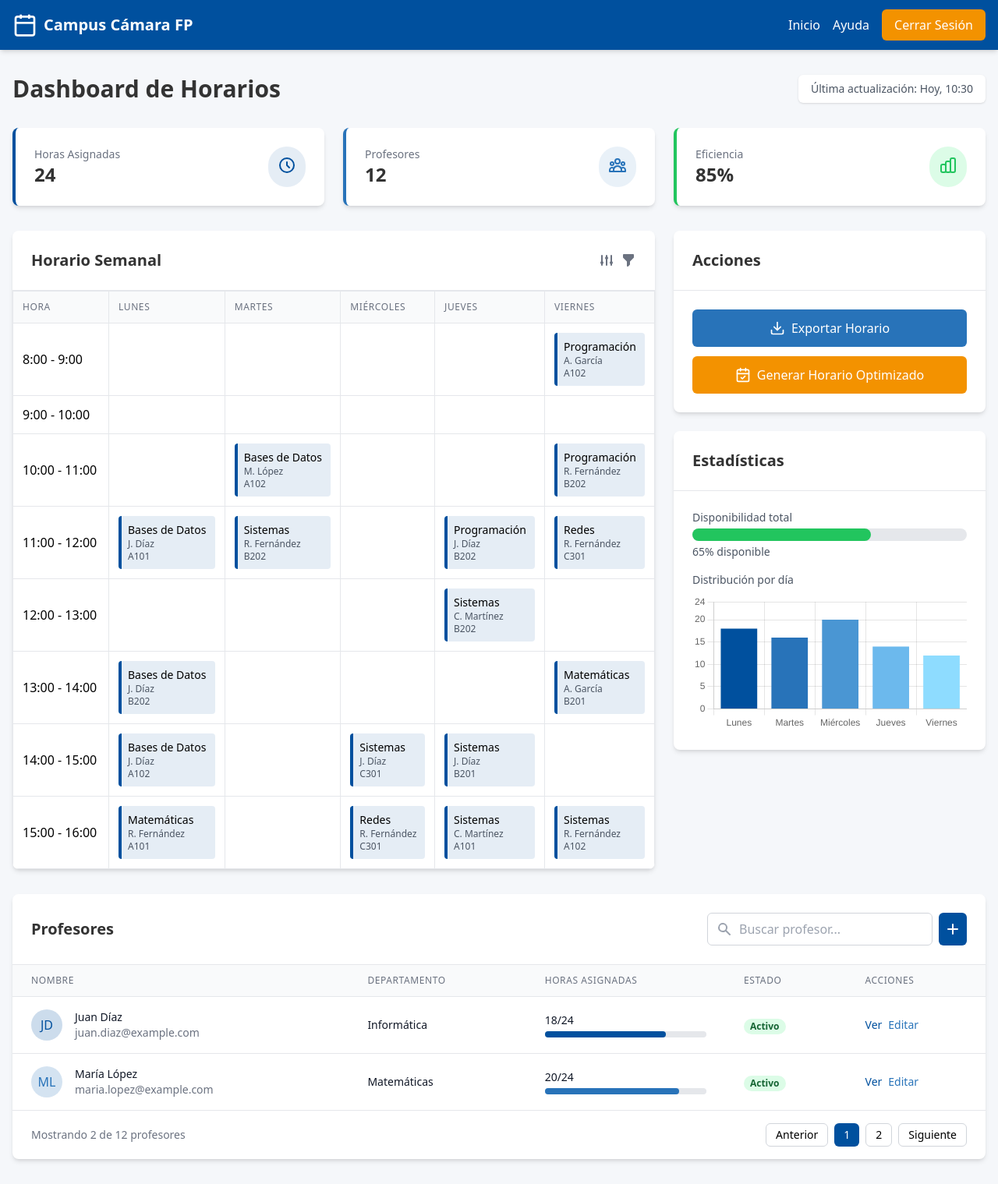
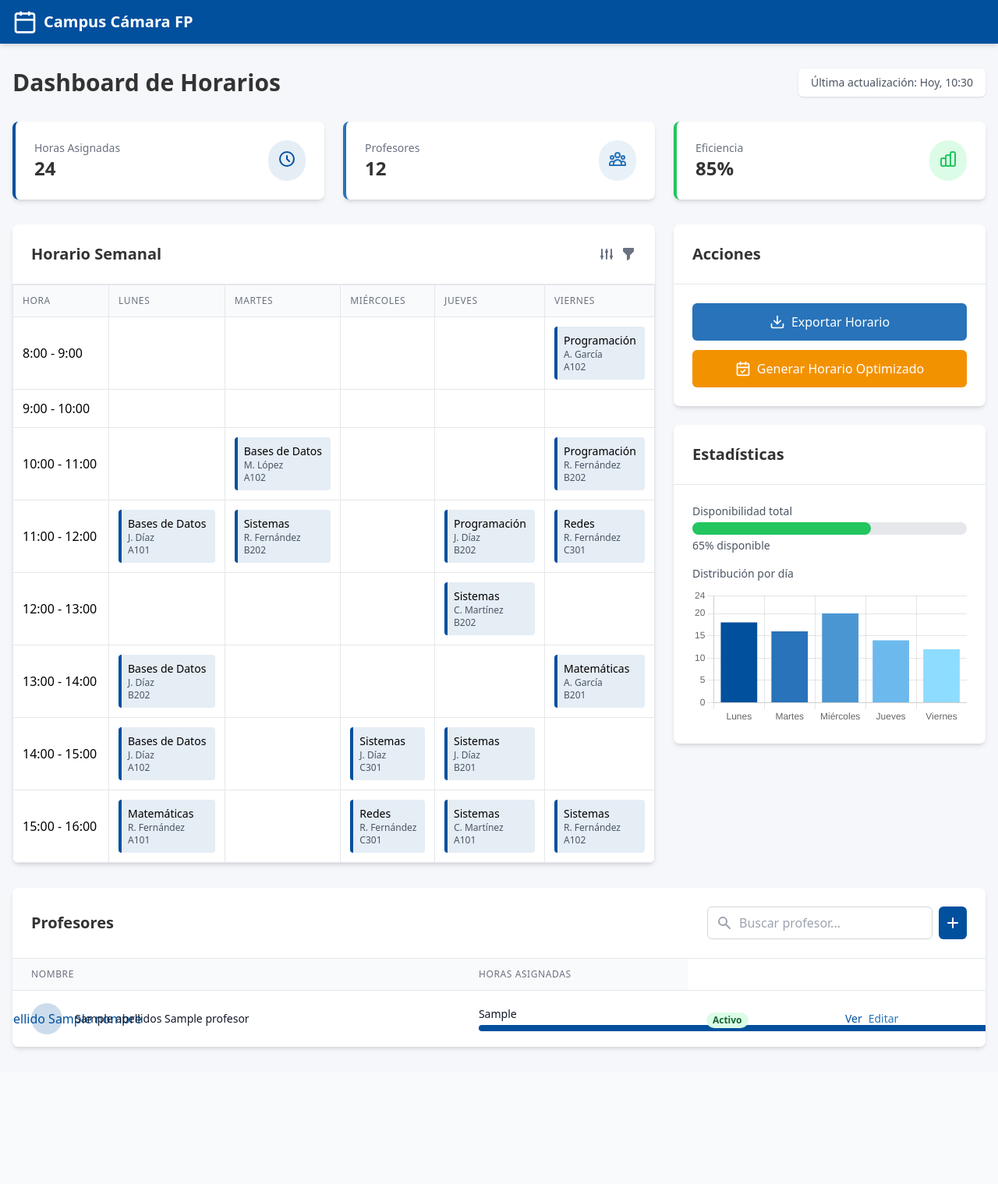
Before and after one commit to PabSdev/Proyecto_Horario, a Flask app: template templates/dashboard.html in a window 1280 px wide. Shown: the whole page at 78% size. After the commit the page ends 1347 px from the top, so only its background shows below. Run offline with Flask 3, Linux system fonts and the light colour scheme; the template is opened without the code that fills it: most values are stand-ins (such as "Sample title", 1, 10 or a date in 2020); some libraries are stand-ins or nearby versions.

Commit message:
form terminado

```diff
--- a/app.py
+++ b/app.py
@@ -21,7 +21,9 @@ def form():
 
 @app.route('/Dashboard')
 def dashboard():
-    return render_template('dashboard.html')
+    profesores = db.get_data()  # Obtiene los datos de la BD
+    return render_template('dashboard.html', profesores=profesores)
+
 
 
 # Ruta para manejar el formulario
--- a/templates/dashboard.html
+++ b/templates/dashboard.html
@@ -2,8 +2,8 @@
 <html lang="es">
 
 <head>
-  <meta charset="UTF-8" />
-  <meta name="viewport" content="width=device-width, initial-scale=1.0" />
+    <meta charset="UTF-8"/>
+    <meta name="viewport" content="width=device-width, initial-scale=1.0"/>
     <title>Dashboard de Horarios</title>
     <script src="https://cdn.tailwindcss.com"></script>
     <script src="https://cdnjs.cloudflare.com/ajax/libs/Chart.js/3.9.1/chart.min.js"></script>
@@ -14,21 +14,15 @@
 <nav class="bg-primary text-white shadow-md">
     <div class="container mx-auto px-4 py-3 flex justify-between items-center">
         <div class="flex items-center space-x-2">
-        <svg xmlns="http://www.w3.org/2000/svg" class="h-8 w-8" viewBox="0 0 24 24" fill="none" stroke="currentColor"
+            <svg xmlns="http://www.w3.org/2000/svg" class="h-8 w-8" viewBox="0 0 24 24" fill="none"
+                 stroke="currentColor"
                  stroke-width="2">
                 <rect x="3" y="4" width="18" height="18" rx="2" ry="2"></rect>
                 <line x1="16" y1="2" x2="16" y2="6"></line>
                 <line x1="8" y1="2" x2="8" y2="6"></line>
                 <line x1="3" y1="10" x2="21" y2="10"></line>
             </svg>
-        <span class="font-bold text-xl">Campus Cámara FP</span>
-      </div>
-      <div class="flex items-center space-x-4">
-        <a href="/" class="hover:text-accent transition-colors">Inicio</a>
-        <a href="#" class="hover:text-accent transition-colors">Ayuda</a>
-        <button class="bg-accent hover:bg-[#e08700] px-4 py-2 rounded-md transition-colors">
-          Cerrar Sesión
-        </button>
+            <span class="font-bold text-xl center">Campus Cámara FP</span>
         </div>
     </div>
 </nav>
@@ -53,7 +47,7 @@
                     <svg xmlns="http://www.w3.org/2000/svg" class="h-6 w-6 text-primary" fill="none" viewBox="0 0 24 24"
                          stroke="currentColor">
                         <path stroke-linecap="round" stroke-linejoin="round" stroke-width="2"
-                d="M12 8v4l3 3m6-3a9 9 0 11-18 0 9 9 0 0118 0z" />
+                              d="M12 8v4l3 3m6-3a9 9 0 11-18 0 9 9 0 0118 0z"/>
                     </svg>
                 </div>
             </div>
@@ -66,10 +60,11 @@
                     <p class="text-2xl font-bold text-dark">12</p>
                 </div>
                 <div class="bg-secondary/10 p-3 rounded-full">
-            <svg xmlns="http://www.w3.org/2000/svg" class="h-6 w-6 text-secondary" fill="none" viewBox="0 0 24 24"
+                    <svg xmlns="http://www.w3.org/2000/svg" class="h-6 w-6 text-secondary" fill="none"
+                         viewBox="0 0 24 24"
                          stroke="currentColor">
                         <path stroke-linecap="round" stroke-linejoin="round" stroke-width="2"
-                d="M17 20h5v-2a3 3 0 00-5.356-1.857M17 20H7m10 0v-2c0-.656-.126-1.283-.356-1.857M7 20H2v-2a3 3 0 015.356-1.857M7 20v-2c0-.656.126-1.283.356-1.857m0 0a5.002 5.002 0 019.288 0M15 7a3 3 0 11-6 0 3 3 0 016 0zm6 3a2 2 0 11-4 0 2 2 0 014 0zM7 10a2 2 0 11-4 0 2 2 0 014 0z" />
+                              d="M17 20h5v-2a3 3 0 00-5.356-1.857M17 20H7m10 0v-2c0-.656-.126-1.283-.356-1.857M7 20H2v-2a3 3 0 015.356-1.857M7 20v-2c0-.656.126-1.283.356-1.857m0 0a5.002 5.002 0 019.288 0M15 7a3 3 0 11-6 0 3 3 0 016 0zm6 3a2 2 0 11-4 0 2 2 0 014 0zM7 10a2 2 0 11-4 0 2 2 0 014 0z"/>
                     </svg>
                 </div>
             </div>
@@ -82,10 +77,11 @@
                     <p class="text-2xl font-bold text-dark">85%</p>
                 </div>
                 <div class="bg-green-100 p-3 rounded-full">
-            <svg xmlns="http://www.w3.org/2000/svg" class="h-6 w-6 text-green-500" fill="none" viewBox="0 0 24 24"
+                    <svg xmlns="http://www.w3.org/2000/svg" class="h-6 w-6 text-green-500" fill="none"
+                         viewBox="0 0 24 24"
                          stroke="currentColor">
                         <path stroke-linecap="round" stroke-linejoin="round" stroke-width="2"
-                d="M9 19v-6a2 2 0 00-2-2H5a2 2 0 00-2 2v6a2 2 0 002 2h2a2 2 0 002-2zm0 0V9a2 2 0 012-2h2a2 2 0 012 2v10m-6 0a2 2 0 002 2h2a2 2 0 002-2m0 0V5a2 2 0 012-2h2a2 2 0 012 2v14a2 2 0 01-2 2h-2a2 2 0 01-2-2z" />
+                              d="M9 19v-6a2 2 0 00-2-2H5a2 2 0 00-2 2v6a2 2 0 002 2h2a2 2 0 002-2zm0 0V9a2 2 0 012-2h2a2 2 0 012 2v10m-6 0a2 2 0 002 2h2a2 2 0 002-2m0 0V5a2 2 0 012-2h2a2 2 0 012 2v14a2 2 0 01-2 2h-2a2 2 0 01-2-2z"/>
                     </svg>
                 </div>
             </div>
@@ -100,16 +96,18 @@
                     <h2 class="text-xl font-semibold text-dark">Horario Semanal</h2>
                     <div class="flex space-x-2">
                         <button class="text-gray-500 hover:text-primary transition-colors">
-                <svg xmlns="http://www.w3.org/2000/svg" class="h-5 w-5" viewBox="0 0 20 20" fill="currentColor">
+                            <svg xmlns="http://www.w3.org/2000/svg" class="h-5 w-5" viewBox="0 0 20 20"
+                                 fill="currentColor">
                                 <path
-                    d="M5 4a1 1 0 00-2 0v7.268a2 2 0 000 3.464V16a1 1 0 102 0v-1.268a2 2 0 000-3.464V4zM11 4a1 1 0 10-2 0v1.268a2 2 0 000 3.464V16a1 1 0 102 0V8.732a2 2 0 000-3.464V4zM16 3a1 1 0 011 1v7.268a2 2 0 010 3.464V16a1 1 0 11-2 0v-1.268a2 2 0 010-3.464V4a1 1 0 011-1z" />
+                                        d="M5 4a1 1 0 00-2 0v7.268a2 2 0 000 3.464V16a1 1 0 102 0v-1.268a2 2 0 000-3.464V4zM11 4a1 1 0 10-2 0v1.268a2 2 0 000 3.464V16a1 1 0 102 0V8.732a2 2 0 000-3.464V4zM16 3a1 1 0 011 1v7.268a2 2 0 010 3.464V16a1 1 0 11-2 0v-1.268a2 2 0 010-3.464V4a1 1 0 011-1z"/>
                             </svg>
                         </button>
                         <button class="text-gray-500 hover:text-primary transition-colors">
-                <svg xmlns="http://www.w3.org/2000/svg" class="h-5 w-5" viewBox="0 0 20 20" fill="currentColor">
+                            <svg xmlns="http://www.w3.org/2000/svg" class="h-5 w-5" viewBox="0 0 20 20"
+                                 fill="currentColor">
                                 <path fill-rule="evenodd"
                                       d="M3 3a1 1 0 011-1h12a1 1 0 011 1v3a1 1 0 01-.293.707L12 11.414V15a1 1 0 01-.293.707l-2 2A1 1 0 018 17v-5.586L3.293 6.707A1 1 0 013 6V3z"
-                    clip-rule="evenodd" />
+                                      clip-rule="evenodd"/>
                             </svg>
                         </button>
                     </div>
@@ -196,7 +194,8 @@
                     <div>
                         <p class="text-sm text-gray-600 mb-1">Disponibilidad total</p>
                         <div class="w-full bg-gray-200 rounded-full h-4">
-                <div id="disponibilidad-barra" class="bg-green-500 h-4 rounded-full" style="width: 65%"></div>
+                            <div id="disponibilidad-barra" class="bg-green-500 h-4 rounded-full"
+                                 style="width: 65%"></div>
                         </div>
                         <p class="text-sm text-gray-600 mt-1">
                             <span id="disponibilidad-porcentaje">65</span>% disponible
@@ -220,20 +219,21 @@
                 <div class="flex space-x-2">
                     <div class="relative">
                         <input type="text" placeholder="Buscar profesor..."
-                class="pl-10 pr-4 py-2 border border-gray-300 rounded-md focus:outline-none focus:ring-2 focus:ring-primary/25 focus:border-primary" />
+                               class="pl-10 pr-4 py-2 border border-gray-300 rounded-md focus:outline-none focus:ring-2 focus:ring-primary/25 focus:border-primary"/>
                         <svg xmlns="http://www.w3.org/2000/svg"
-                class="h-5 w-5 text-gray-400 absolute left-3 top-1/2 transform -translate-y-1/2" viewBox="0 0 20 20"
+                             class="h-5 w-5 text-gray-400 absolute left-3 top-1/2 transform -translate-y-1/2"
+                             viewBox="0 0 20 20"
                              fill="currentColor">
                             <path fill-rule="evenodd"
                                   d="M8 4a4 4 0 100 8 4 4 0 000-8zM2 8a6 6 0 1110.89 3.476l4.817 4.817a1 1 0 01-1.414 1.414l-4.816-4.816A6 6 0 012 8z"
-                  clip-rule="evenodd" />
+                                  clip-rule="evenodd"/>
                         </svg>
                     </div>
                     <button class="bg-primary text-white p-2 rounded-md hover:bg-primary/90 transition-colors">
                         <svg xmlns="http://www.w3.org/2000/svg" class="h-5 w-5" viewBox="0 0 20 20" fill="currentColor">
                             <path fill-rule="evenodd"
                                   d="M10 3a1 1 0 011 1v5h5a1 1 0 110 2h-5v5a1 1 0 11-2 0v-5H4a1 1 0 110-2h5V4a1 1 0 011-1z"
-                  clip-rule="evenodd" />
+                                  clip-rule="evenodd"/>
                         </svg>
                     </button>
                 </div>
@@ -243,47 +243,39 @@
             <table class="min-w-full divide-y divide-gray-200">
                 <thead class="bg-gray-50">
                 <tr>
-              <th scope="col" class="px-6 py-3 text-left text-xs font-medium text-gray-500 uppercase tracking-wider">
+                    <th scope="col"
+                        class="px-6 py-3 text-left text-xs font-medium text-gray-500 uppercase tracking-wider">
                         Nombre
                     </th>
-              <th scope="col" class="px-6 py-3 text-left text-xs font-medium text-gray-500 uppercase tracking-wider">
-                Departamento
-              </th>
-              <th scope="col" class="px-6 py-3 text-left text-xs font-medium text-gray-500 uppercase tracking-wider">
+                    <th scope="col"
+                        class="px-6 py-3 text-left text-xs font-medium text-gray-500 uppercase tracking-wider">
                         Horas Asignadas
-              </th>
-              <th scope="col" class="px-6 py-3 text-left text-xs font-medium text-gray-500 uppercase tracking-wider">
-                Estado
-              </th>
-              <th scope="col" class="px-6 py-3 text-left text-xs font-medium text-gray-500 uppercase tracking-wider">
-                Acciones
                     </th>
                 </tr>
                 </thead>
                 <tbody class="bg-white divide-y divide-gray-200">
+                {% for profesor in profesores %}
                     <tr>
                         <td class="px-6 py-4 whitespace-nowrap">
                             <div class="flex items-center">
                                 <div class="flex-shrink-0 h-10 w-10 bg-primary/20 rounded-full flex items-center justify-center">
-                    <span class="text-primary font-medium">JD</span>
+                            <span class="text-primary font-medium">
+                                {{ profesor.apellidos[0] if profesor.apellidos else '' }}
+                                {{ profesor.nombre[0] if profesor.nombre else '' }}
+                            </span>
                                 </div>
                                 <div class="ml-4">
                                     <div class="text-sm font-medium text-gray-900">
-                      Juan Díaz
-                    </div>
-                    <div class="text-sm text-gray-500">
-                      juan.diaz@example.com
+                                        {{ profesor.apellidos }} {{ profesor.nombre }}
                                     </div>
                                 </div>
                             </div>
                         </td>
                         <td class="px-6 py-4 whitespace-nowrap">
-                <div class="text-sm text-gray-900">Informática</div>
-              </td>
-              <td class="px-6 py-4 whitespace-nowrap">
-                <div class="text-sm text-gray-900">18/24</div>
+                            <div class="text-sm text-gray-900">{{ profesor.horas_asignadas }}</div>
                             <div class="w-full bg-gray-200 rounded-full h-2 mt-1">
-                  <div class="bg-primary h-2 rounded-full" style="width: 75%"></div>
+                                <div class="bg-primary h-2 rounded-full"
+                                     style="width: {{ (profesor.horas_asignadas / 24) * 100 if profesor.horas_asignadas else 0 }}%"></div>
                             </div>
                         </td>
                         <td class="px-6 py-4 whitespace-nowrap">
@@ -302,71 +294,9 @@
                             </div>
                         </td>
                     </tr>
-            <tr>
-              <td class="px-6 py-4 whitespace-nowrap">
-                <div class="flex items-center">
-                  <div class="flex-shrink-0 h-10 w-10 bg-secondary/20 rounded-full flex items-center justify-center">
-                    <span class="text-secondary font-medium">ML</span>
-                  </div>
-                  <div class="ml-4">
-                    <div class="text-sm font-medium text-gray-900">
-                      María López
-                    </div>
-                    <div class="text-sm text-gray-500">
-                      maria.lopez@example.com
-                    </div>
-                  </div>
-                </div>
-              </td>
-              <td class="px-6 py-4 whitespace-nowrap">
-                <div class="text-sm text-gray-900">Matemáticas</div>
-              </td>
-              <td class="px-6 py-4 whitespace-nowrap">
-                <div class="text-sm text-gray-900">20/24</div>
-                <div class="w-full bg-gray-200 rounded-full h-2 mt-1">
-                  <div class="bg-secondary h-2 rounded-full" style="width: 83%"></div>
-                </div>
-              </td>
-              <td class="px-6 py-4 whitespace-nowrap">
-                <span class="px-2 inline-flex text-xs leading-5 font-semibold rounded-full bg-green-100 text-green-800">
-                  Activo
-                </span>
-              </td>
-              <td class="px-6 py-4 whitespace-nowrap text-sm font-medium">
-                <div class="flex space-x-2">
-                  <button class="text-primary hover:text-primary/80">
-                    Ver
-                  </button>
-                  <button class="text-secondary hover:text-secondary/80">
-                    Editar
-                  </button>
-                </div>
-              </td>
-            </tr>
+                {% endfor %}
                 </tbody>
             </table>
-      </div>
-      <div class="px-6 py-4 border-t border-gray-200">
-        <div class="flex justify-between items-center">
-          <div class="text-sm text-gray-500">
-            Mostrando <span class="font-medium">2</span> de
-            <span class="font-medium">12</span> profesores
-          </div>
-          <div class="flex space-x-2">
-            <button class="px-3 py-1 border border-gray-300 rounded-md text-sm hover:bg-gray-50">
-              Anterior
-            </button>
-            <button class="px-3 py-1 bg-primary text-white rounded-md text-sm hover:bg-primary/90">
-              1
-            </button>
-            <button class="px-3 py-1 border border-gray-300 rounded-md text-sm hover:bg-gray-50">
-              2
-            </button>
-            <button class="px-3 py-1 border border-gray-300 rounded-md text-sm hover:bg-gray-50">
-              Siguiente
-            </button>
-          </div>
-        </div>
         </div>
     </div>
 </div>
```
Also changed, not shown: database.py (+7 -0 lines). Lines whose indentation alone changed are shown as unchanged.
